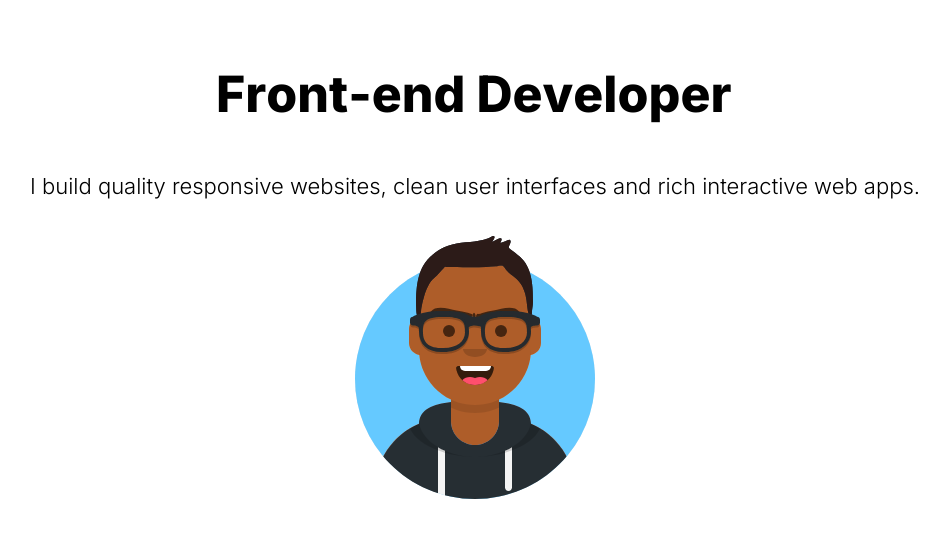
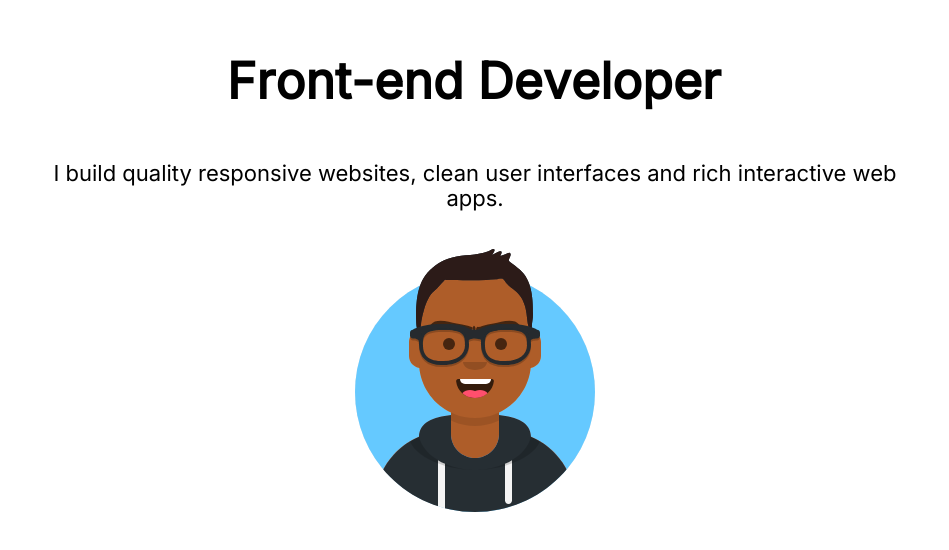
Before and after one commit to hritickjaiswal22/Test-Introsection, a plain HTML site: page index.html in a window 1280 px wide. Shown: the part 138-688 px from the top of the page, without its empty margins (165-1114 px from the left). Drawn offline with nearby package versions, Linux system fonts and the light colour scheme.

Commit message:
Optimised google fonts by almost  50%

```diff
--- a/index.html
+++ b/index.html
@@ -8,7 +8,7 @@
     <link rel="preconnect" href="https://fonts.googleapis.com" />
     <link rel="preconnect" href="https://fonts.gstatic.com" crossorigin />
     <link
-      href="https://fonts.googleapis.com/css2?family=Inter:wght@300;500;700;800&display=swap"
+      href="https://fonts.googleapis.com/css2?family=Inter&display=swap"
       rel="stylesheet"
     />
     <link
```
